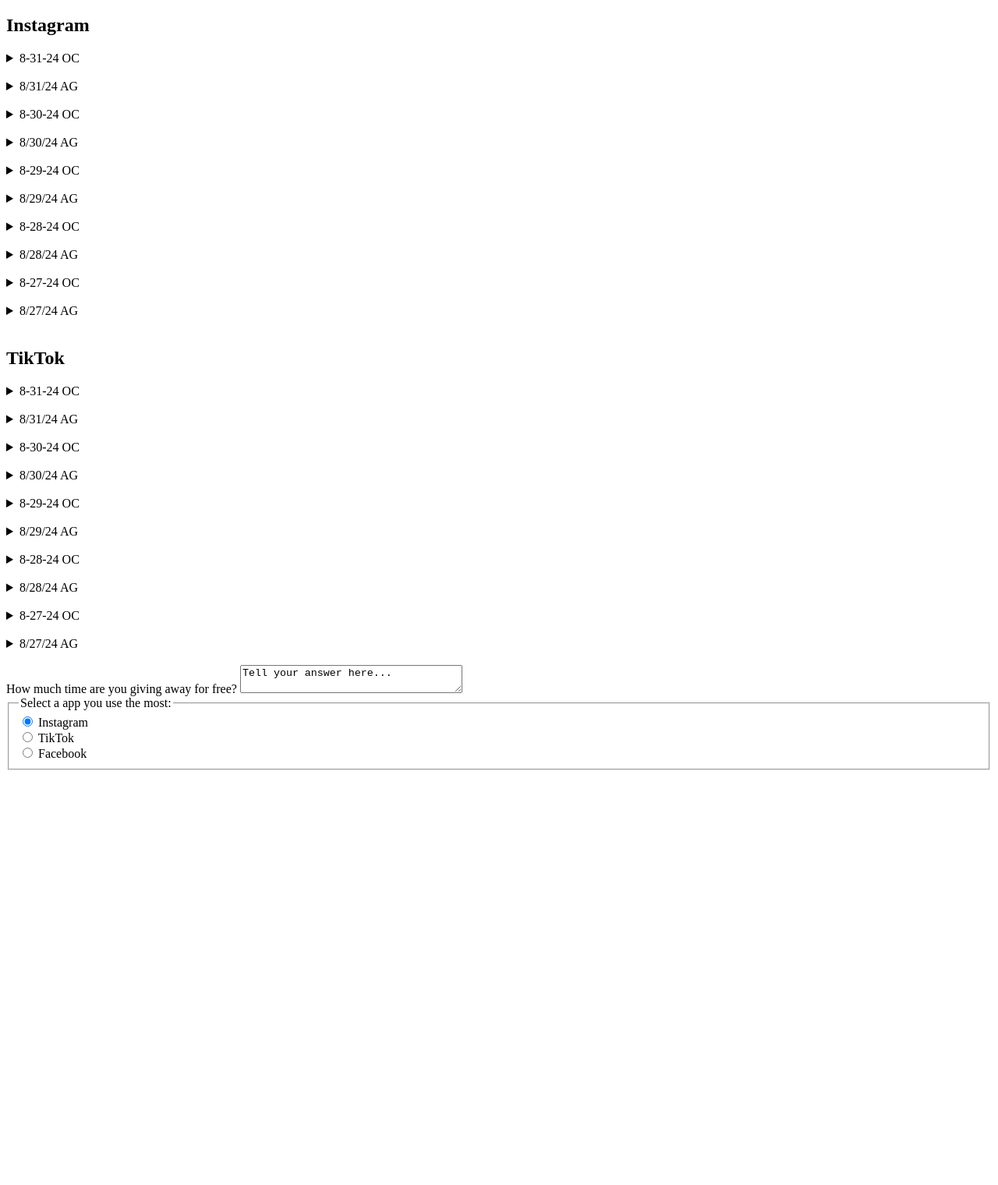
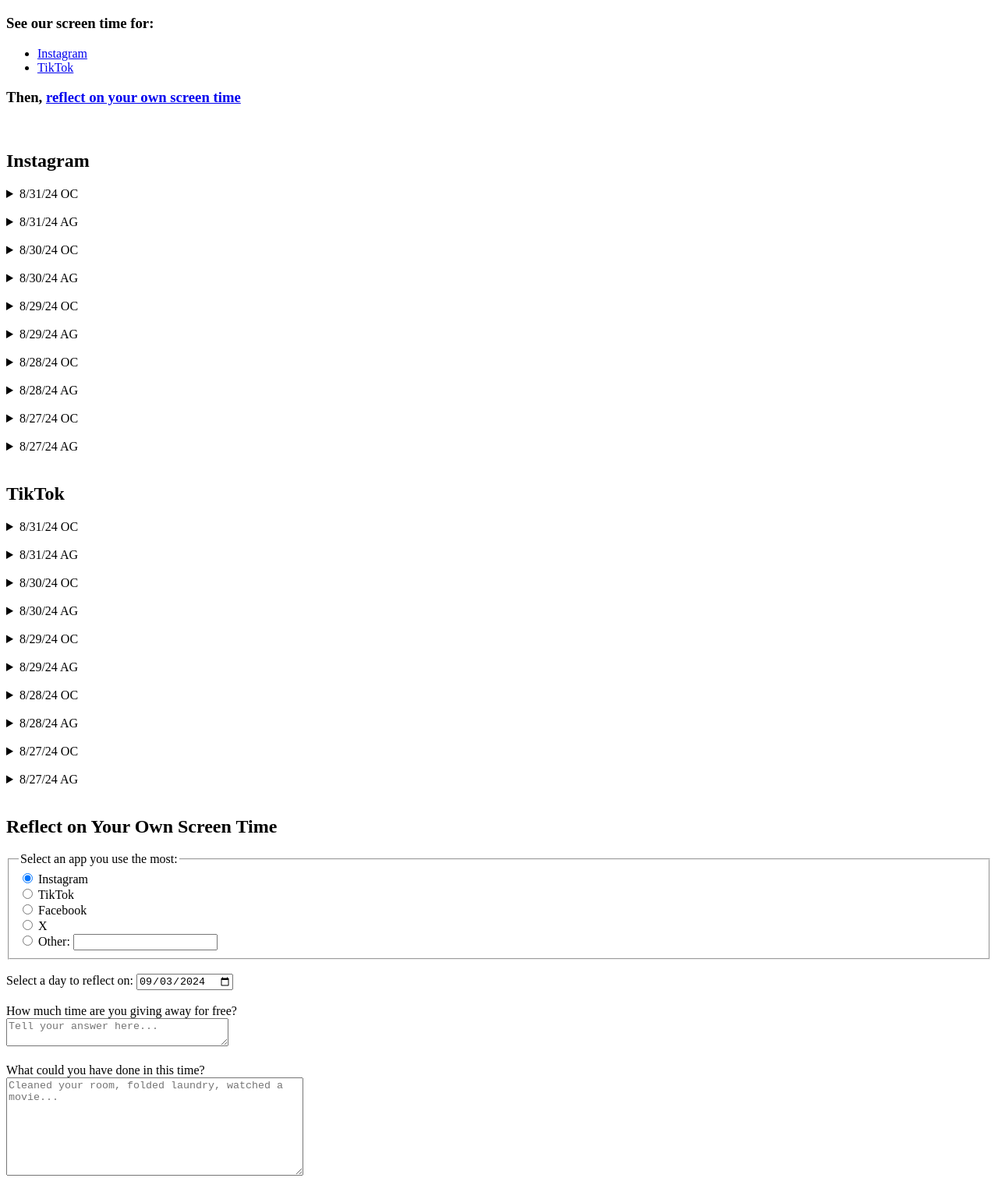
Before and after one commit to oliviajoyyy/project-1_cg, a plain HTML site: page index.html in a window 1280 px wide. Shown: the part 61-1581 px from the top of the page at 78% size. Before the commit the page ends 1057 px from the top, so only its background shows below. Drawn offline with Linux system fonts and the light colour scheme.

Commit message:
added nav, date-picker, second textarea, fixed formatting

```diff
--- a/index.html
+++ b/index.html
@@ -1,13 +1,24 @@
 <!DOCTYPE html>
 <html lang="en">
+
 <head>
     <meta charset="UTF-8">
     <meta name="viewport" content="width=device-width, initial-scale=1.0">
     <title>Art 109 Project 1</title>
 </head>
+
 <body>
     <header>
         <h1>Waste Of Time?</h1>
+        <nav>
+            <h3>See our screen time for: </h3>
+            <ul>
+                <li><a href="#instagram">Instagram</a></li>
+                <li><a href="#tiktok">TikTok</a></li>
+            </ul>
+            <h3>Then, <a href="#user-reflection">reflect on your own screen time</a></h3>
+        </nav>
+        <br>
     </header>
 
     <main>
@@ -15,36 +26,36 @@
 
             <h2>Instagram</h2>
 
-            <!-- data in accordion folder for one day -->
             <details>
-                <summary>8-31-24 OC</summary>
+                <summary>8/31/24 OC</summary>
                 <h3>Time: 2 hours, 31 minutes</h3>
                 <details>
                     <summary>What could you have done during this time?</summary>
-                    <h3>In 2 hours and 30 minutes, you could watch a new movie at the movie theater.</h3>
+                    <h3>I could have gone to the movie theater and watched a new movie.</h3>
                 </details>
             </details><br>
+
             <details>
                 <summary>8/31/24 AG</summary>
-                <h3>Time: 4 hours 2 minute</h3>
+                <h3>Time: 4 hours 2 minutes</h3>
                 <details>
                     <summary>What could you have done during this time?</summary>
                     <h3>I can drive to Lake Tahoe during this time </h3>
                 </details>
             </details><br>
-            <!-- end accordion folder for one day -->
 
             <details>
-                <summary>8-30-24 OC</summary>
+                <summary>8/30/24 OC</summary>
                 <h3>Time: 3 hours, 17 minutes</h3>
                 <details>
                     <summary>What could you have done during this time?</summary>
-                    <h3>It is about a 3.5 hour drive from San Jose to Yosemite National Park.</h3>
+                    <h3>I could drive from San Jose to Yosemite National Park.</h3>
                 </details>
             </details><br>
+
             <details>
                 <summary>8/30/24 AG</summary>
-                <h3>Time: 1 hours 2 minute</h3>
+                <h3>Time: 1 hours 2 minutes</h3>
                 <details>
                     <summary>What could you have done during this time?</summary>
                     <h3>I could of go grocery shopping<h3>
@@ -52,16 +63,17 @@
             </details><br>
 
             <details>
-                <summary>8-29-24 OC</summary>
+                <summary>8/29/24 OC</summary>
                 <h3>Time: 1 hour, 32 minutes</h3>
                 <details>
                     <summary>What could you have done during this time?</summary>
-                    <h3>The flight time from San Jose to Las Vegas is about 1 hour and 30 minutes.</h3>
+                    <h3>This is about the same as the flight time from San Jose to Los Angeles.</h3>
                 </details>
             </details><br>
+
             <details>
                 <summary>8/29/24 AG</summary>
-                <h3>Time: 1 hours 3 minute</h3>
+                <h3>Time: 1 hours 3 minutes</h3>
                 <details>
                     <summary>What could you have done during this time?</summary>
                     <h3>Work on art designs/projects </h3>
@@ -69,16 +81,17 @@
             </details><br>
 
             <details>
-                <summary>8-28-24 OC</summary>
+                <summary>8/28/24 OC</summary>
                 <h3>Time: 1 hour, 14 minutes</h3>
                 <details>
                     <summary>What could you have done during this time?</summary>
-                    <h3>It takes a little over 1 hour to go on a drive from San Jose to the Golden Gate Bridge in San Francisco.</h3>
+                    <h3>I could drive from San Jose to San Franciso and see the Golden Gate Bridge.</h3>
                 </details>
             </details><br>
+
             <details>
                 <summary>8/28/24 AG</summary>
-                <h3>Time: 1 hours 23 minute</h3>
+                <h3>Time: 1 hours 23 minutes</h3>
                 <details>
                     <summary>What could you have done during this time?</summary>
                     <h3>Read A Book</h3>
@@ -86,24 +99,22 @@
             </details><br>
 
             <details>
-                <summary>8-27-24 OC</summary>
+                <summary>8/27/24 OC</summary>
                 <h3>Time: 1 hour, 16 minutes</h3>
                 <details>
                     <summary>What could you have done during this time?</summary>
-                    <h3>You could bake banana bread in about 1 hour and 15 minutes.</h3>
+                    <h3>I could bake banana bread in about 1 hour and 15 minutes.</h3>
                 </details>
             </details><br>
 
             <details>
                 <summary>8/27/24 AG</summary>
-                <h3>Time: 2 hours 5 minute</h3>
+                <h3>Time: 2 hours 5 minutes</h3>
                 <details>
                     <summary>What could you have done during this time?</summary>
                     <h3>Most likely take a nap during this time</h3>
                 </details>
             </details><br>
-
-
 
         </section>
 
@@ -112,11 +123,11 @@
             <h2>TikTok</h2>
 
             <details>
-                <summary>8-31-24 OC</summary>
+                <summary>8/31/24 OC</summary>
                 <h3>Time: 34 minutes</h3>
                 <details>
                     <summary>What could you have done during this time?</summary>
-                    <h3>You could go on a 30-minute walk outside and get fresh air.</h3>
+                    <h3>I could go on a 30-minute walk outside and get fresh air.</h3>
                 </details>
             </details><br>
 
@@ -130,13 +141,14 @@
             </details><br>
 
             <details>
-                <summary>8-30-24 OC</summary>
+                <summary>8/30/24 OC</summary>
                 <h3>Time: 54 minutes</h3>
                 <details>
                     <summary>What could you have done during this time?</summary>
-                    <h3>You could do a 45-60 minute workout session.</h3>
+                    <h3>I could drive from San Jose to Santa Cruz, depending on traffic</h3>
                 </details>
             </details><br>
+
             <details>
                 <summary>8/30/24 AG</summary>
                 <h3>Time: 20 minutes</h3>
@@ -147,13 +159,14 @@
             </details><br>
 
             <details>
-                <summary>8-29-24 OC</summary>
+                <summary>8/29/24 OC</summary>
                 <h3>Time: 22 minutes</h3>
                 <details>
                     <summary>What could you have done during this time?</summary>
-                    <h3>You could do a short 20-minute meditation session.</h3>
+                    <h3>I could do a short 20-minute meditation session.</h3>
                 </details>
             </details><br>
+
             <details>
                 <summary>8/29/24 AG</summary>
                 <h3>Time: 35 minutes</h3>
@@ -163,15 +176,15 @@
                 </details>
             </details><br>
 
-
             <details>
-                <summary>8-28-24 OC</summary>
+                <summary>8/28/24 OC</summary>
                 <h3>Time: 29 minutes</h3>
                 <details>
                     <summary>What could you have done during this time?</summary>
-                    <h3>You could take a short 20-30 minute nap to feel refreshed.</h3>
+                    <h3>I could take a short 20-30 minute nap to feel refreshed.</h3>
                 </details>
             </details><br>
+
             <details>
                 <summary>8/28/24 AG</summary>
                 <h3>Time: 23 minutes</h3>
@@ -182,13 +195,14 @@
             </details><br>
 
             <details>
-                <summary>8-27-24 OC</summary>
+                <summary>8/27/24 OC</summary>
                 <h3>Time: 43 minutes</h3>
                 <details>
                     <summary>What could you have done during this time?</summary>
-                    <h3>You could watch a 45-minute episode of a show rather than various short videos.</h3>
+                    <h3>I could watch a 45-minute episode of a show rather than various short videos.</h3>
                 </details>
             </details><br>
+
             <details>
                 <summary>8/27/24 AG</summary>
                 <h3>Time: 29 minutes</h3>
@@ -198,45 +212,58 @@
                 </details>
             </details><br>
 
+        </section>
+
+        <section id="user-reflection">
+            <h2>Reflect on Your Own Screen Time</h2>
+
+            <fieldset>
+                <legend>Select an app you use the most:</legend>
+
+                <section>
+                    <input type="radio" id="instagram-radio" name="app" value="Instagram" checked />
+                    <label for="instagram">Instagram</label>
+                </section>
+
+                <section>
+                    <input type="radio" id="tiktok-radio" name="app" value="TikTok" />
+                    <label for="TikTok">TikTok</label>
+                </section>
+
+                <section>
+                    <input type="radio" id="facebook-radio" name="app" value="Facebook" />
+                    <label for="facebook">Facebook</label>
+                </section>
+
+                <section>
+                    <input type="radio" id="x-radio" name="app" value="X" />
+                    <label for="x">X</label>
+                </section>
+
+                <section>
+                    <input type="radio" id="other-radio" name="app" value="Other" />
+                    <label for="other">Other:
+                        <input type="text">
+                    </label>
+                </section>
+            </fieldset>
+
+            <br>
+            <label for="date-picker">Select a day to reflect on:</label>
+            <input type="date" value="2024-09-03" id="date-picker" /><br><br>
+
+            <label for="story">How much time are you giving away for free?<br></label>
+            <textarea id="story" name="story" rows="2" cols="33"
+                placeholder="Tell your answer here..."></textarea><br><br>
+
+            <label for="comparison">What could you have done in this time?<br></label>
+            <textarea id="comparison " name="comparison" rows="8" cols="45"
+                placeholder="Cleaned your room, folded laundry, watched a movie..."></textarea>
 
         </section>
 
     </main>
 
-<div>
 </body>
 
-<label for="story"> How much time are you giving away for free?</label>
-
- <textarea id="story " name=" story" rows="'5"
- cols="33">
-Tell your answer here...
-</textarea>
-
-
-</section>
-
-
-
-<fieldset>
-    <legend>Select a app you use the most:</legend>
-
-    <div>
-      <input type="radio" id="instagram" name="drone" value="instagram" checked />
-      <label for="instagram">Instagram</label>
-    </div>
-
-    <div>
-      <input type="radio" id="TikTok" name="drone" value="TikTok" />
-      <label for="TikTok">TikTok</label>
-    </div>
-
-    <div>
-      <input type="radio" id="facebook" name="drone" value="facebook" />
-      <label for="facebook">Facebook</label>
-    </div>
-  </fieldset>
-
-</div>
-</section>
 </html>
```
Lines whose indentation alone changed are shown as unchanged.
